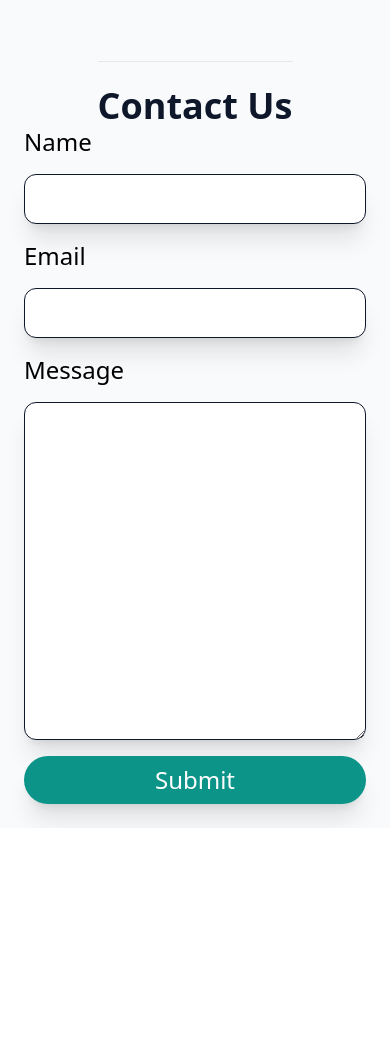
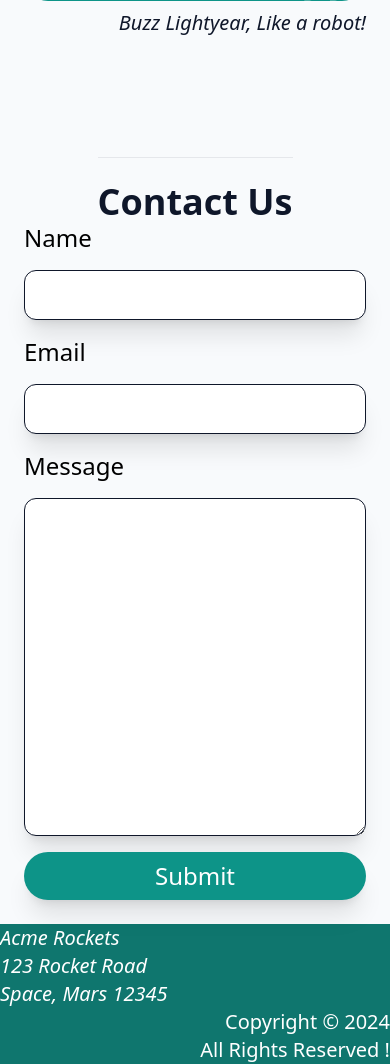
Before and after one commit to Spondycode/rocketcompany, a Django app: page / in a window 390 px wide. Shown: the part 3385-4449 px from the top of the page. Before the commit the page ends 4213 px from the top, so only its background shows below. Run offline with Django 5.2, Linux system fonts and the light colour scheme; some libraries are stand-ins or nearby versions.

Commit message:
Update index.html and styles.css

```diff
--- a/crm/templates/crm/index.html
+++ b/crm/templates/crm/index.html
@@ -13,8 +13,8 @@
         </h1>
         <div>
           <button
-            id="mobile-open-button"
-            class="text-3xl md:hidden focus:outline-none"
+            id="hamburger-button"
+            class="text-3xl md:hidden hover:opacity-60 cursor-pointer"
           >
             &#9776;
           </button>
@@ -25,12 +25,17 @@
           </nav>
         </div>
       </section>
+      <section id="mobile-menu" class="absolute.top-0 bg-black w-full text-5xl flex flex-col justify-content-center">
+        <button class="text-8xl self-end px-6">
+          &times;
+        </button>
+      </section>
     </header>
 
     <main class="max-w-4xl mx-auto">
       <section
         id="hero"
-        class="flex flex-col-reverse justify-center md:flex-row p-6 items-center gap-8 mb-12 scroll-mt-40"
+        class="flex flex-col-reverse justify-center md:flex-row p-6 items-center gap-8 mb-12 scroll-mt-40 widescreen:section-min-height tallscreen:section-min-height"
       >
         <article class="sm:w-1/2">
           <h2
@@ -64,7 +69,7 @@
 
       <hr class="mx-auto bg-black dark:bg-white w-1/2" />
 
-      <section id="rockets" class="p-6 my-12 scroll-mt-20">
+      <section id="rockets" class="p-6 my-12 scroll-mt-20 widescreen:section-min-height tallscreen:section-min-height">
         <h2
           class="text-4xl font-bold text-center sm:text-5xl mb-6 text-slate-900 dark:text-white"
         >
@@ -145,7 +150,7 @@
       <hr class="mx-auto bg-black dark:bg-white w-1/2" />
 
       <!-- Testimonials Section -->
-      <section id="testimonials" class="p-6 my-12 scroll-mt-20">
+      <section id="testimonials" class="p-6 my-12 scroll-mt-20 widescreen:section-min-height tallscreen:section-min-height">
         <h2
           class="text-4xl font-bold text-center sm:text-5xl mb-6 text-slate-900 dark:text-white"
         >
@@ -213,7 +218,7 @@
       <hr class="mx-auto bg-black dark:bg-white w-1/2" />
 
       <!-- Contact Section -->
-      <section id="contact" class="p-6 my12 scroll-my-16">
+      <section id="contact" class="p-6 my12 scroll-my-16 widescreen:section-min-height tallscreen:section-min-height">
         <h2
           class="text-4xl font-bold text-center sm:text-5x-l mb5 text-slate-900 dark:text-white"
         >
@@ -254,5 +259,26 @@
           </button>
       </section>
     </main>
+
+<footer id="footer" class="bg-teal-700 text-white text-xl">
+  <section class="max-w-4xl mx-auto p4 flex flex-col sm:flex-row sm:justify-between">
+    <address>
+      <h2>Acme Rockets</h2>
+      123 Rocket Road</br>
+      Space, Mars 12345</br>
+    </address>
+    <nav  class="hidden md:flex flex-col gap-2" aria-label="footer">
+      <a class="hover:opacity-90" href="#rockets">Rockets</a>
+      <a class="hover:opacity-90" href="#rockets">Testimonials</a>
+      <a class="hover:opacity-90" href="#rockets">Contact Us</a>
+    </nav>
+    <div class="flex flex-col sm:gap-2">
+      <p class="text-right">Copyright &copy; <span id="year">2024</span></p>
+      <p class="text-right">All Rights Reserved !</p>
+    </div>
+
+  </section>
+</footer>
+
   </body>
 </html>
--- a/theme/static_src/src/styles.css
+++ b/theme/static_src/src/styles.css
@@ -2,6 +2,8 @@
 @tailwind components;
 @tailwind utilities;
 
-.radial-blue {
-    background: radial-gradient(lightyellow, lightblue);
+@layer utilities{
+    .section-min-height{
+        min-height: calc(100vh - 68);
+    }
 }
```
Also changed, not shown: theme/static_src/tailwind.config.js (+6 -1 lines).
